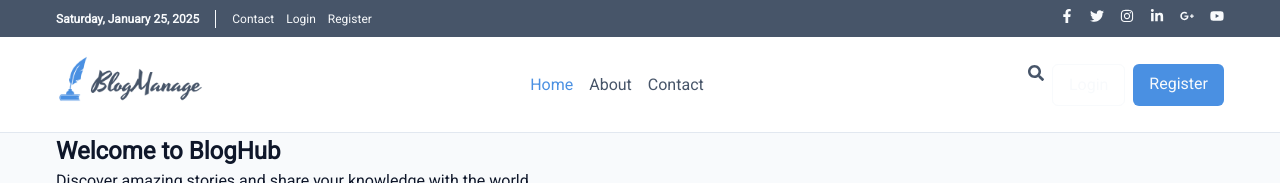
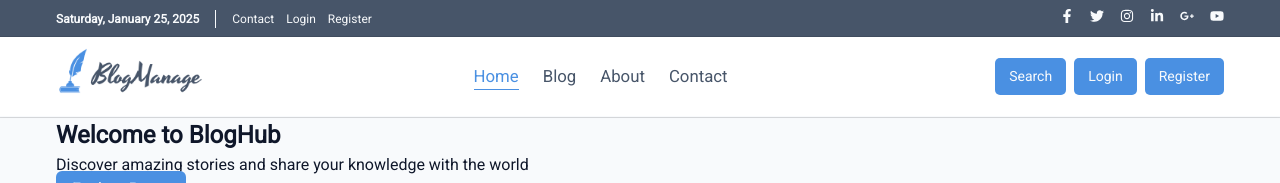
Before and after one commit to mehmetbacik/blog-management, a Next.js app in the folder frontend/: page / in a window 1280 px wide. Shown: the top 183 px of the page. Built offline with nearby package versions, Linux system fonts and the light colour scheme; no server answers.

Commit message:
style: improve navbar styling for better consistency and usability
- Refactored navbar styles to enhance visual consistency across pages.
- Adjusted spacing, typography, and responsiveness for a better user experience.
- Ensured alignment with the overall design system.

```diff
--- a/frontend/src/components/layout/Navbar.tsx
+++ b/frontend/src/components/layout/Navbar.tsx
@@ -70,6 +70,14 @@ export const Navbar: React.FC = () => {
               Home
             </Link>
             <Link
+              href="/posts"
+              className={`navbar__link ${
+                pathname === "/posts" ? "active" : ""
+              }`}
+            >
+              Blog
+            </Link>
+            <Link
               href="/about"
               className={`navbar__link ${
                 pathname === "/about" ? "active" : ""
@@ -91,11 +99,11 @@ export const Navbar: React.FC = () => {
           <div className="navbar__buttons">
             <Link
               href="/search"
-              className={`navbar__link ${
+              className={`navbar__button ${
                 pathname === "/search" ? "active" : ""
               }`}
             >
-              <FaSearch />
+              Search
             </Link>
             {user && user.role === "admin" && (
               <button
@@ -124,10 +132,10 @@ export const Navbar: React.FC = () => {
               </>
             ) : (
               <>
-                <Link href="/login" className="button button--outline">
+                <Link href="/login" className="navbar__button">
                   Login
                 </Link>
-                <Link href="/register" className="button">
+                <Link href="/register" className="navbar__button">
                   Register
                 </Link>
               </>
--- a/frontend/src/styles/scss/_variables.scss
+++ b/frontend/src/styles/scss/_variables.scss
@@ -40,7 +40,7 @@ $xxl-breakpoint: map-get($breakpoints, "xxl");
 
 // Border
 $border-radius: 0.375rem;
-$border-color: #e2e8f0;
+$border-color: $light-color;
 
 // Transitions
 $transition-base: all 0.3s ease;
--- a/frontend/src/styles/scss/components/_navbar.scss
+++ b/frontend/src/styles/scss/components/_navbar.scss
@@ -1,7 +1,8 @@
 .navbar {
-    padding: $spacing-unit * 4 0;
+    padding: $spacing-unit * 2 0;
     border-bottom: 1px solid $border-color;
     background-color: $background-color;
+    box-shadow: rgba(0, 0, 0, 0.02) 0px 1px 3px 0px, rgba(27, 31, 35, 0.15) 0px 0px 0px 1px;
     &__content {
         display: flex;
         justify-content: space-between;
@@ -19,21 +20,42 @@
     &__menu {
         display: flex;
         align-items: center;
-        gap: $spacing-unit * 4;
+        gap: $spacing-unit * 6;
     }
     &__buttons {
         display: flex;
+        align-items: center;
         gap: $spacing-unit * 2;
     }
     &__link {
         color: $secondary-color;
         transition: $transition-base;
+        font-size: $font-size-base * 1.05;
+        border-bottom: solid 1px transparent;
         &:hover {
             color: $primary-color;
+            font-weight: 500;
+            border-bottom: solid 1px $primary-color;
         }
         &.active {
             color: $primary-color;
             font-weight: 500;
+            border-bottom: solid 1px $primary-color;
+        }
+    }
+    &__button {
+        background-color: $primary-color;
+        font-size: $font-size-base * 0.875;
+        color: $light-color;
+        transition: $transition-base;
+        padding: $spacing-unit * 1.5 $spacing-unit * 3;
+        border: solid 2px transparent;
+        border-radius: 5px;
+        &:hover {
+            background-color: $background-color;
+            color: $primary-color;
+            border-radius: 5px;
+            border: solid 2px $primary-color;
         }
     }
     .admin-button {
```
Lines whose indentation alone changed are shown as unchanged.
